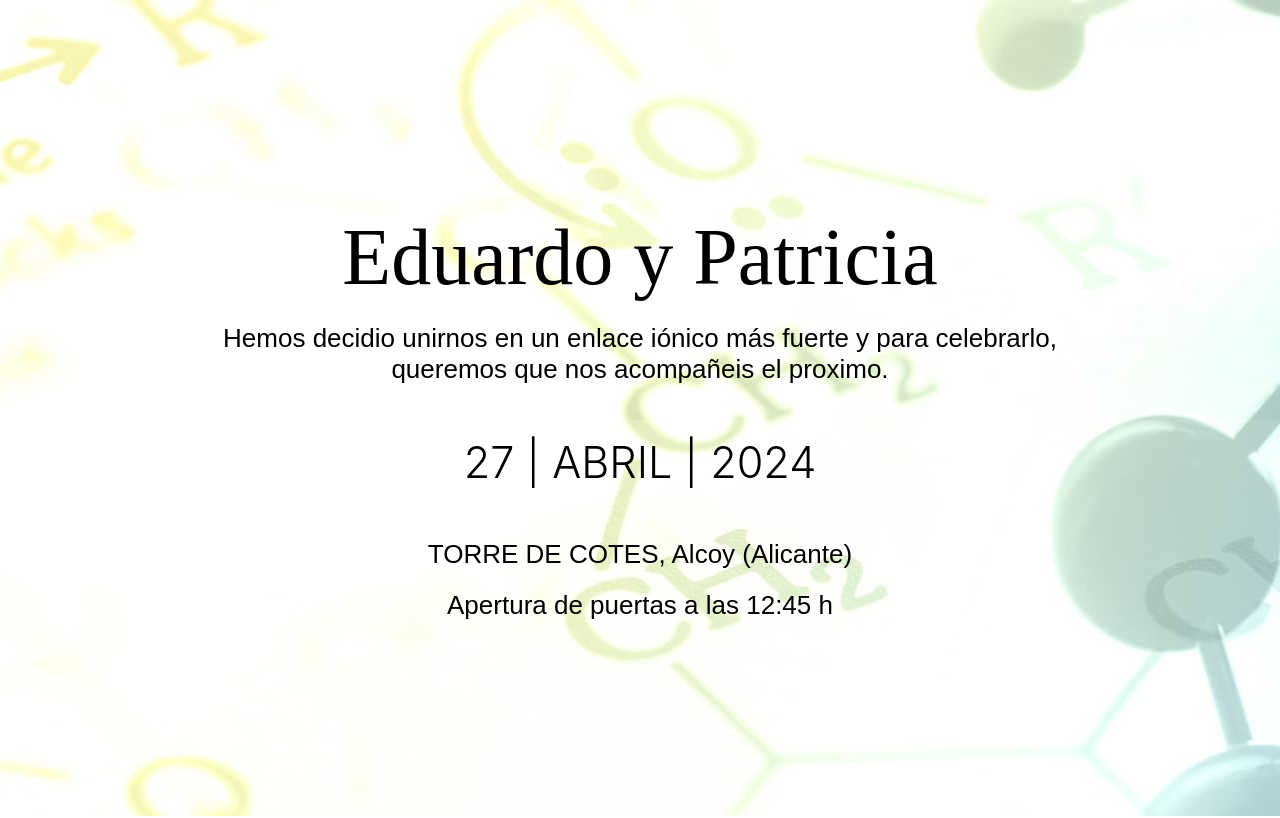
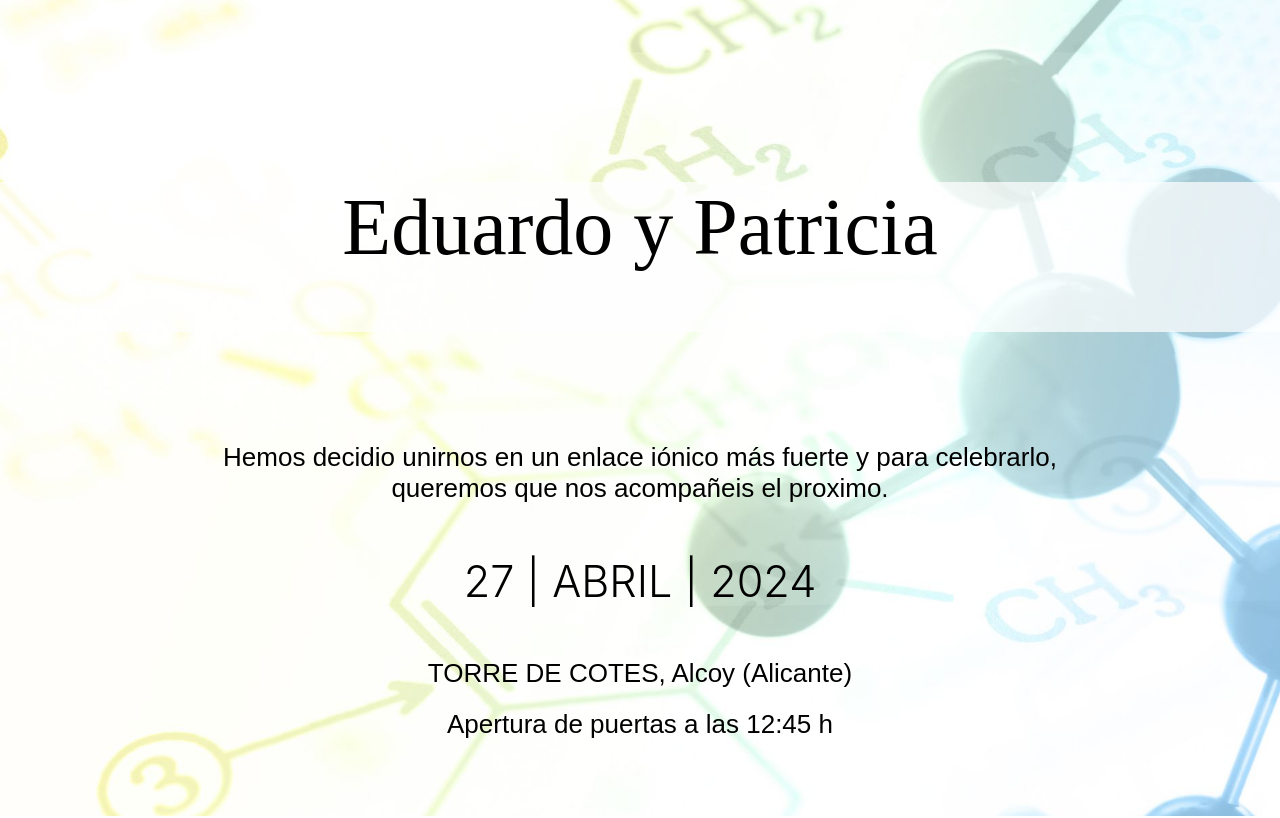
Before and after one commit to patriyedu/Boda, a React (Create React App) app: page / in a window 1280 px wide. Shown: the top 818 px of the page. Built offline with nearby package versions, Linux system fonts and the light colour scheme; a web font is replaced by a local one.

Commit message:
whitespace

```diff
--- a/src/App.css
+++ b/src/App.css
@@ -4,6 +4,15 @@
 }
 .css-1e6y48t-MuiButtonBase-root-MuiButton-root {
   font-size: 1.2rem!important;
+}
+.whiteSpace{
+  height: 150px;
+  width: 100vw;
+  position: relative;
+  display: block;
+  margin: 100px 0;
+  z-index: 9999;
+  background-color: rgba(255, 255, 255, 0.727);
 }
 .error{
   color: rgba(224, 22, 22, 0.945);
@@ -26,6 +35,7 @@ header{
 .brittany{
   font-family: "Brittany Signature";
   font-size: 5rem;
+  z-index: 99999999;
 }
 .date{
 
@@ -121,6 +131,8 @@ label.css-1jy569b-MuiFormLabel-root-MuiInputLabel-root.Mui-disabled{
   background-image: url("background.jpg");
   background-repeat:no-repeat;
   background-position:top;
+  background-size: cover;
+  background-position: right;
   min-height: 60vh;
   display: flex;
   flex-direction: column;
--- a/src/App.js
+++ b/src/App.js
@@ -177,9 +177,11 @@ function App() {
 	return (
 		<div className="App">
 			<header className="App-header">
+				<div className='whiteSpace'>
 				<span className='brittany'>
 					Eduardo y Patricia
 				</span>
+				</div>
 				<span className='anticdidone parrafo'>
 					Hemos decidio unirnos en un enlace iónico más fuerte y para celebrarlo,<br></br> queremos que nos acompañeis el proximo.
 				</span>
```
